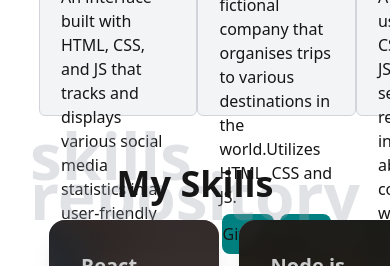
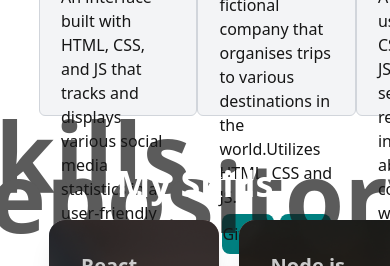
Before and after one commit to p-karari/portfolio_project, a React (Vite) app: page /skills in a window 390 px wide. Shown: the part 2200-2466 px from the top of the page. Built offline with nearby package versions, Linux system fonts and the light colour scheme.

Commit message:
Updated the skills page to be responsive

```diff
--- a/src/components/Skills.tsx
+++ b/src/components/Skills.tsx
@@ -15,10 +15,10 @@ import DjangoPic from '../images/download.png'
 function skills() {
   return (
     <>
-    <div>
+    <div className="font-general">
 <div className="relative mx-auto text-4xl font-bold w-[50%] flex items-center justify-center">
-  <span className="absolute text-[4rem] text-gray-400 opacity-30 ">skills repository</span>
-  <p className="relative z-10 mt-[1rem]">My Skills</p>
+  <span className="absolute text-[6rem] opacity-70 font-general text-gold">skills repository</span>
+  <p className="relative z-10 mt-[1rem] text-white font-general">My Skills</p>
 </div>
 
     <div className="flex flex-row w-[80%] mx-auto my-[1rem]">
```
